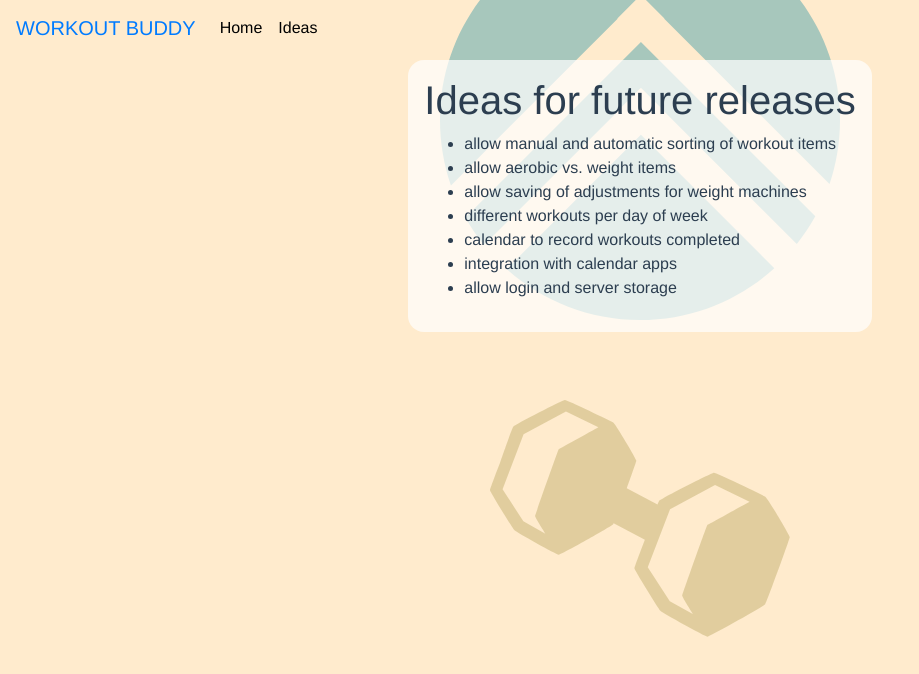
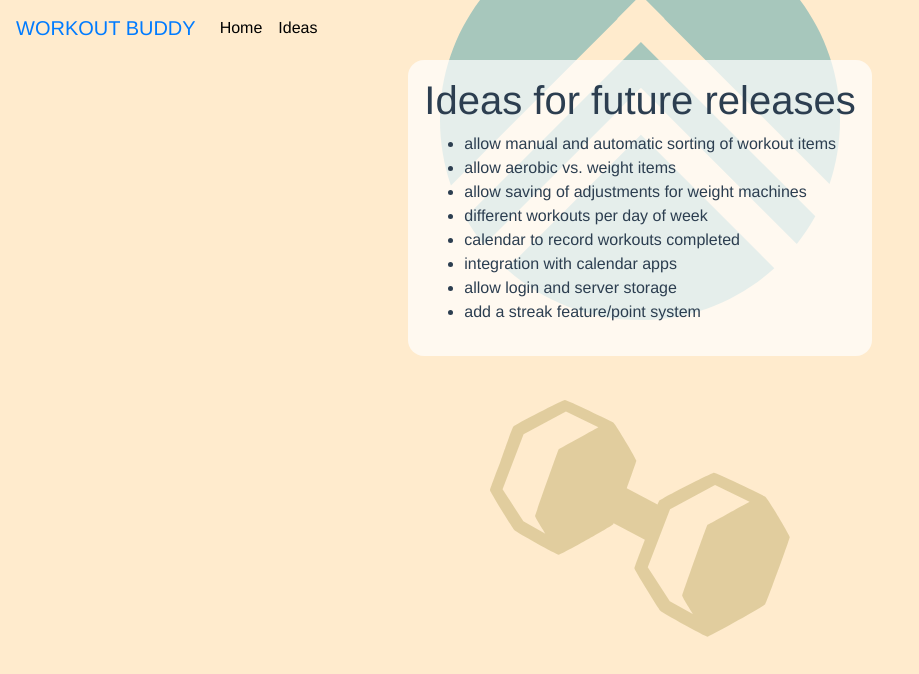
Before and after one commit to brianyamasaki/WorkoutBuddyVue, a Vue app: page /ideas in a window 1280 px wide. Shown: the top 674 px of the page, without its empty margins (0-919 px from the left). Built offline with nearby package versions, Linux system fonts and the light colour scheme.

Commit message:
Added Idea

```diff
--- a/src/pages/IdeasPage.vue
+++ b/src/pages/IdeasPage.vue
@@ -17,7 +17,8 @@ const ideas = [
   'different workouts per day of week',
   'calendar to record workouts completed',
   'integration with calendar apps',
-  'allow login and server storage'
+  'allow login and server storage',
+  'add a streak feature/point system'
 ];
 
 export default {
--- a/src/store/modules/workout.js
+++ b/src/store/modules/workout.js
@@ -4,7 +4,7 @@ function getEmptyItem() {
     description: '',
     sets: 0,
     reps: 0,
-    weight: 40
+    weight: 0
   };
 }
 
```
